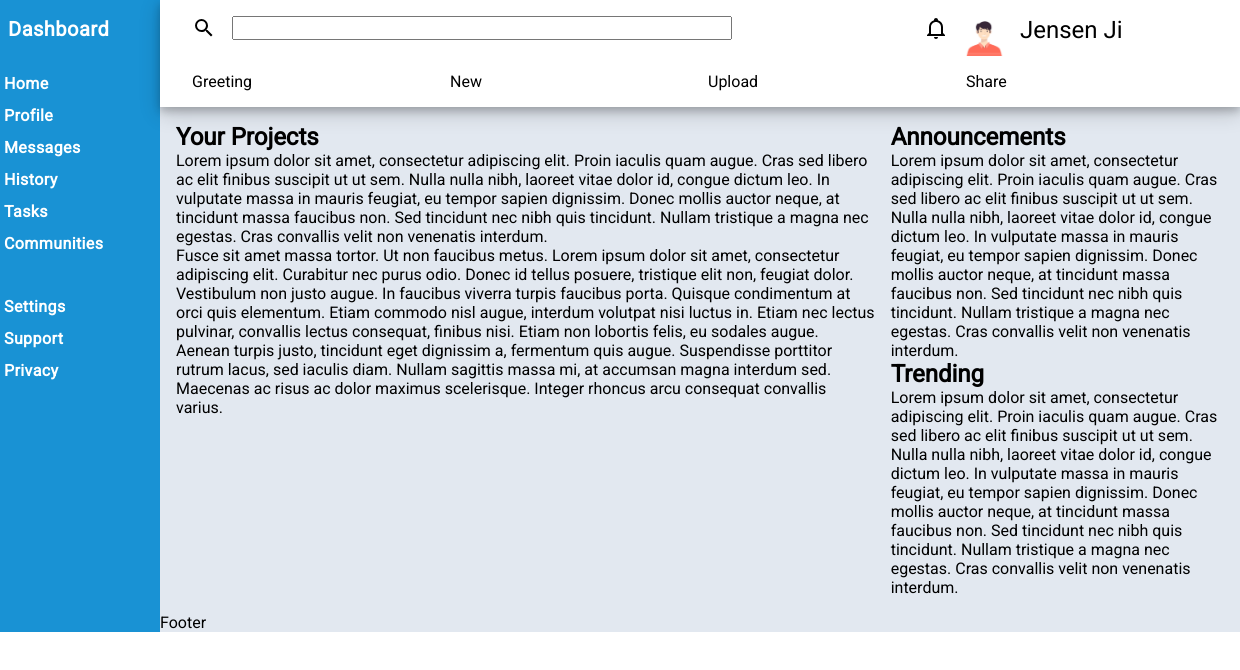
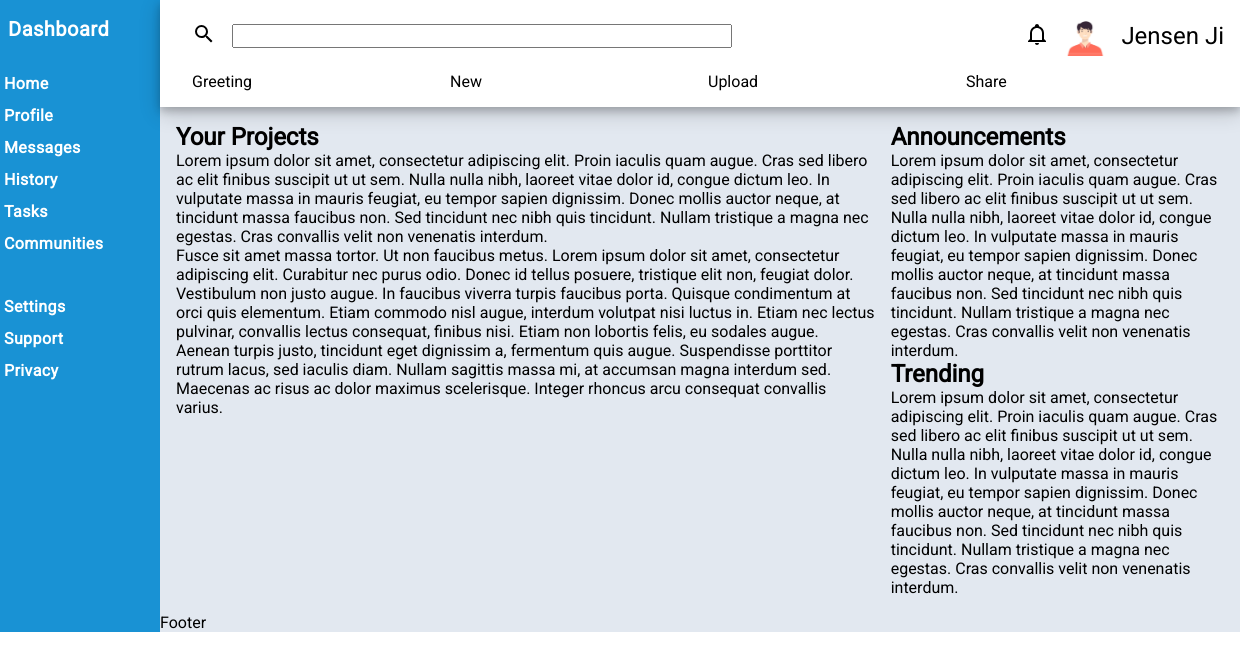
Before and after one commit to PlywoodPallet/admin-dashboard, a plain HTML site: page index.html in a window 1280 px wide. Shown: the full height of the page, 40-1280 px from the left. Drawn offline with Linux system fonts and the light colour scheme.

Commit message:
Align flex elements in #secondary-nav_top-bar

```diff
--- a/css/style.css
+++ b/css/style.css
@@ -105,6 +105,7 @@ body {
 
 #search-bar {
     display: flex;
+    align-items: center;
     gap: 1em;
 }
 
@@ -115,6 +116,8 @@ body {
 
 #notification-settings {
     display: flex;
+    align-items: center;
+    justify-content:flex-end;
     width: 300px;
     gap: 1em;
 
```
